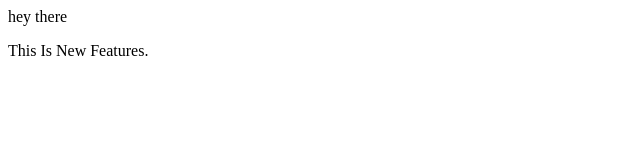
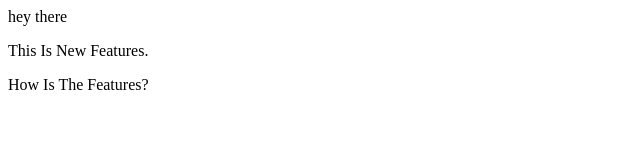
Before and after one commit to Phoenix025/localrepo, a plain HTML site: page index.html in a window 1280 px wide. Shown: the whole page, without its empty margins (0-640 px from the left). Drawn offline with Linux system fonts and the light colour scheme.

Commit message:
add feature

```diff
--- a/index.html
+++ b/index.html
@@ -1,2 +1,3 @@
 <p>hey there</p>
 <p>This Is New Features.</p>
+<p>How Is The Features?</p>
```
